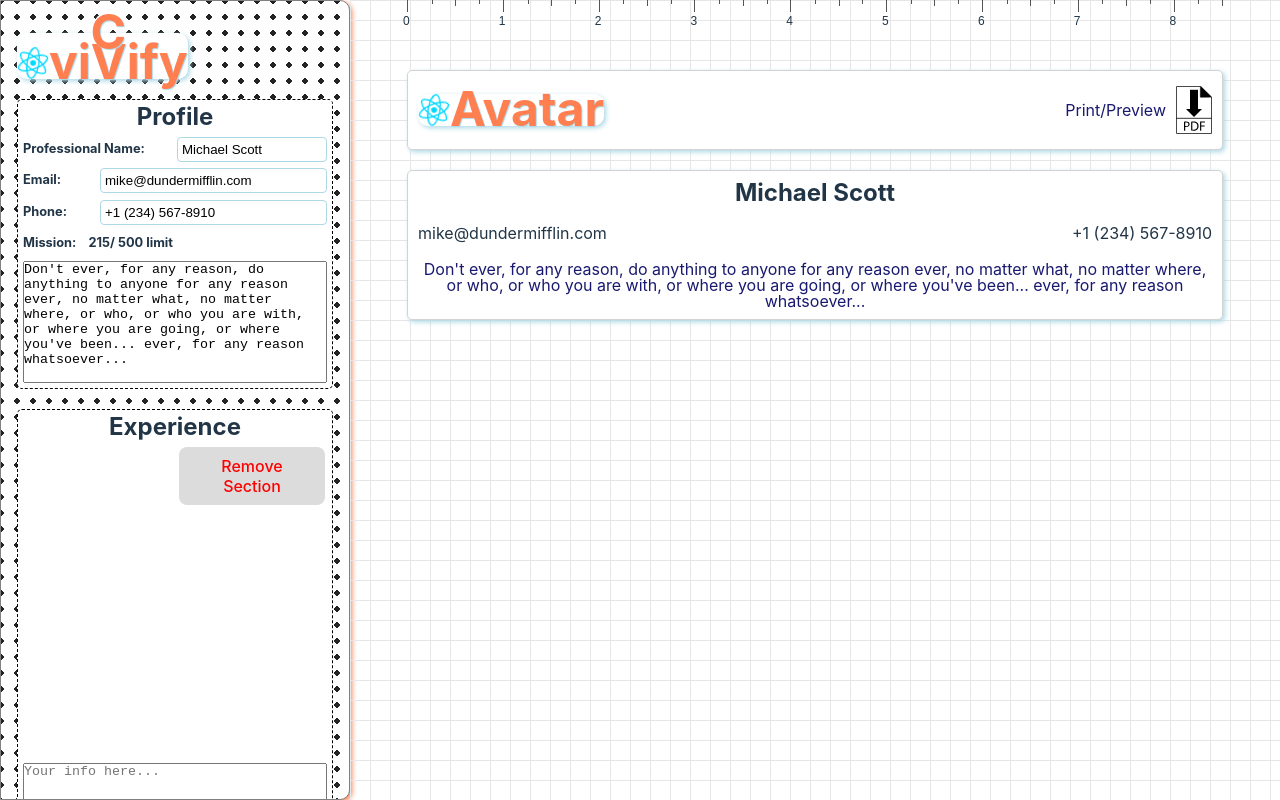
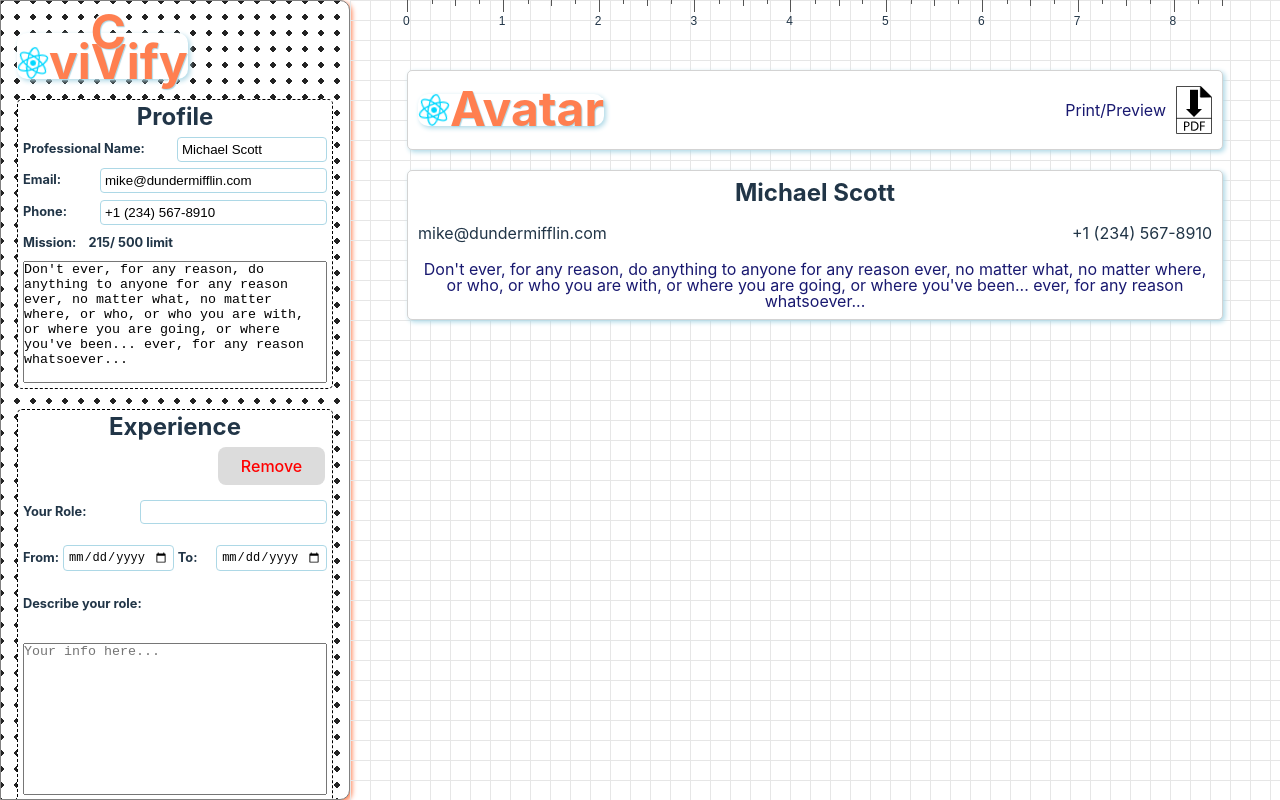
Before and after one commit to dtKinger/cvivify-react, a React (Vite) app: page / in a window 1280 px wide. Built offline with nearby package versions, Linux system fonts and the light colour scheme.

Commit message:
labels, inputs, and styles for SidebarSection

```diff
--- a/package.json
+++ b/package.json
@@ -11,7 +11,8 @@
   },
   "dependencies": {
     "react": "^18.2.0",
-    "react-dom": "^18.2.0"
+    "react-dom": "^18.2.0",
+    "react-rte": "^0.16.5"
   },
   "devDependencies": {
     "@types/react": "^18.2.15",
--- a/src/components/SidebarSection.jsx
+++ b/src/components/SidebarSection.jsx
@@ -1,12 +1,25 @@
 import { useState } from 'react'
 import '../styles/Sidebar.css'
 
-function InputContainer ({keyCounter}) {
+function InputContainer (keyCounter, otherCounter, title) {
+
+  console.log(otherCounter)
+  let section ;
+  let jobId = `job-title-${otherCounter}`
+  let startId = `start-date-${otherCounter}`
+  let endId = `end-date-${otherCounter}`
 
   return (
     <div key={keyCounter} className="inputs-container">
-      <button className="btn delete-btn" onClick={handleRemoveInput}>Remove Section</button>
-      <textarea rows="10" className="textarea" placeholder="Your info here..."></textarea>
+      <button className="btn delete-btn" onClick={handleRemoveInput}>Remove</button>
+      <label className="form-label form-label__job-title" htmlFor="job-title">Your Role: </label>
+      <input className="form-input form-input__job-title" id="job-title" name="job-title" type="text"></input>
+      <label className="form-label form-label__start-date" htmlFor="start-date">From:</label>
+      <input className="form-input form-input__start-date" id="start-date" name="start-date" type="date" />
+      <label className="form-label form-label__end-date" htmlFor="end-date">To:</label>
+      <input className="form-input form-input__end-date" id="end-date" name="end-date" type="date" />
+      <label className="form-label form-label__textarea" htmlFor="textarea">Describe your role:</label>
+      <textarea id="textarea" rows="10" className="textarea" placeholder="Your info here..."></textarea>
     </div>
   )
 }
@@ -18,14 +31,19 @@ function handleRemoveInput (e) {
 function SidebarSection ({title, classes}) {
 
   const [keyCounter, setKeyCounter] = useState(0);
+  const [otherCounter, setOtherCounter] = useState(0);
   const [inputContainerList, setInputContainerList] = useState([<InputContainer key={keyCounter}/>]);
 
   const handleAddBtnClick = () => {
     setKeyCounter(keyCounter + 1);
+    setOtherCounter(otherCounter + 1);
     setInputContainerList(inputContainerList.concat(<InputContainer key={keyCounter + 1} />));
+
+    return otherCounter;
   };
 
   return (
+    otherCounter,
     <section className={classes}>
       <h2 className="title">{title}</h2>
       {inputContainerList}
--- a/src/styles/Sidebar.css
+++ b/src/styles/Sidebar.css
@@ -45,6 +45,40 @@ input{
   grid-template-columns: repeat(8, 1fr);
   grid-template-rows: repeat(8, 1fr);
   align-items: center;
+}
+
+.form-input{
+  font-size: 12px;
+}
+
+.form-label__job-title{
+  grid-column: 1 / 4;
+  grid-row: 2 / 3;
+}
+.form-input__job-title{
+  grid-column: 4 / 9;
+  grid-row: 2 / 3;
+}
+.form-label__start-date{
+  grid-column: 1 / 2;
+  grid-row: 3;
+}
+.form-input__start-date{
+  grid-column: 2 / 5;
+  grid-row: 3;
+}
+.form-label__end-date{
+  grid-column: 5 /9;
+  grid-row: 3;
+}
+.form-input__end-date{
+  grid-column: 6 / 9;
+  grid-row: 3;
+}
+
+.form-label__textarea{
+  grid-column: 1 / 5;
+  grid-row: 4 / 5;
 }
 
 /* PROFILE STUFF */
@@ -105,7 +139,7 @@ input{
 
 .delete-btn{
   color: red;
-  grid-column: 5 / 9;
+  grid-column: 6 / 9;
   grid-row: 1 / 2;
 }
 
```
Also changed, not shown: 1 other file (tests, documents, lock files or other folders).
